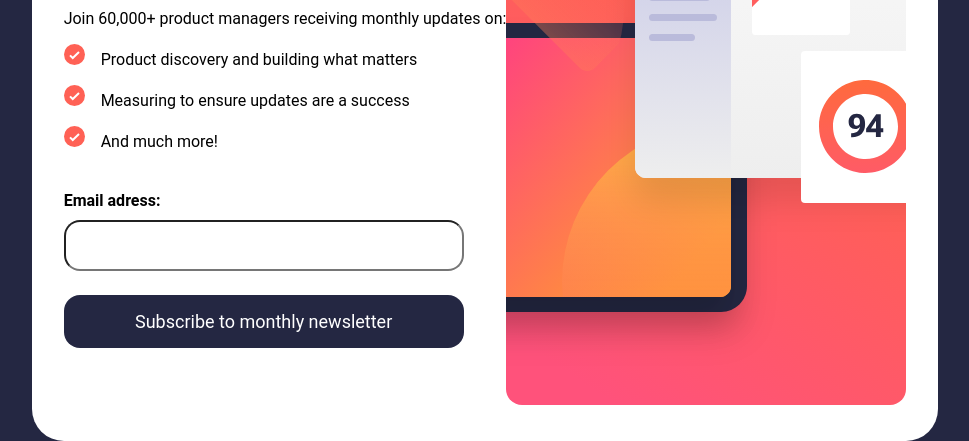
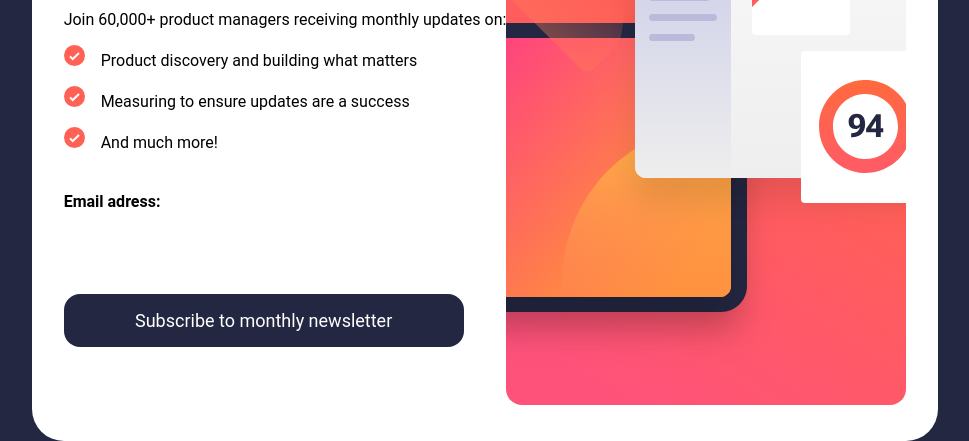
Before and after one commit to yacdanyCR/Challenge_2, a plain HTML site: page index.html in a window 1280 px wide. Shown: the part 364-805 px from the top of the page, without its empty margins (155-1124 px from the left). Drawn offline with Linux system fonts and the light colour scheme.

```diff
--- a/css/SignUp/style.css
+++ b/css/SignUp/style.css
@@ -44,9 +44,10 @@
 }
 
 .signUp__Input--Email {
+  border: 1px solid var(--White);
   padding: 1rem;
   width: 400px;
-  border-radius: 1rem;
+  border-radius: 10px;
 }
 
 .sign__Submit--Button {
```
